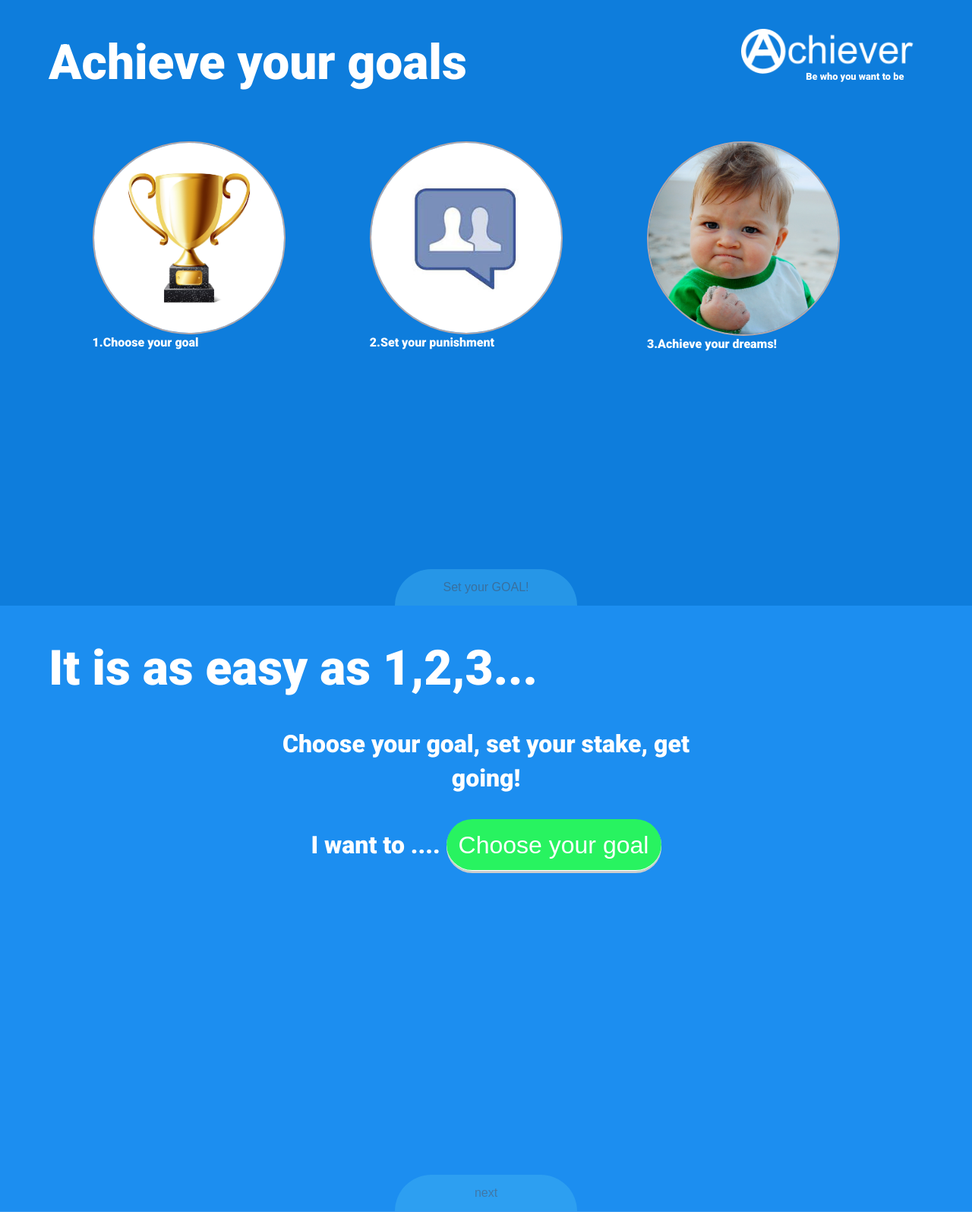
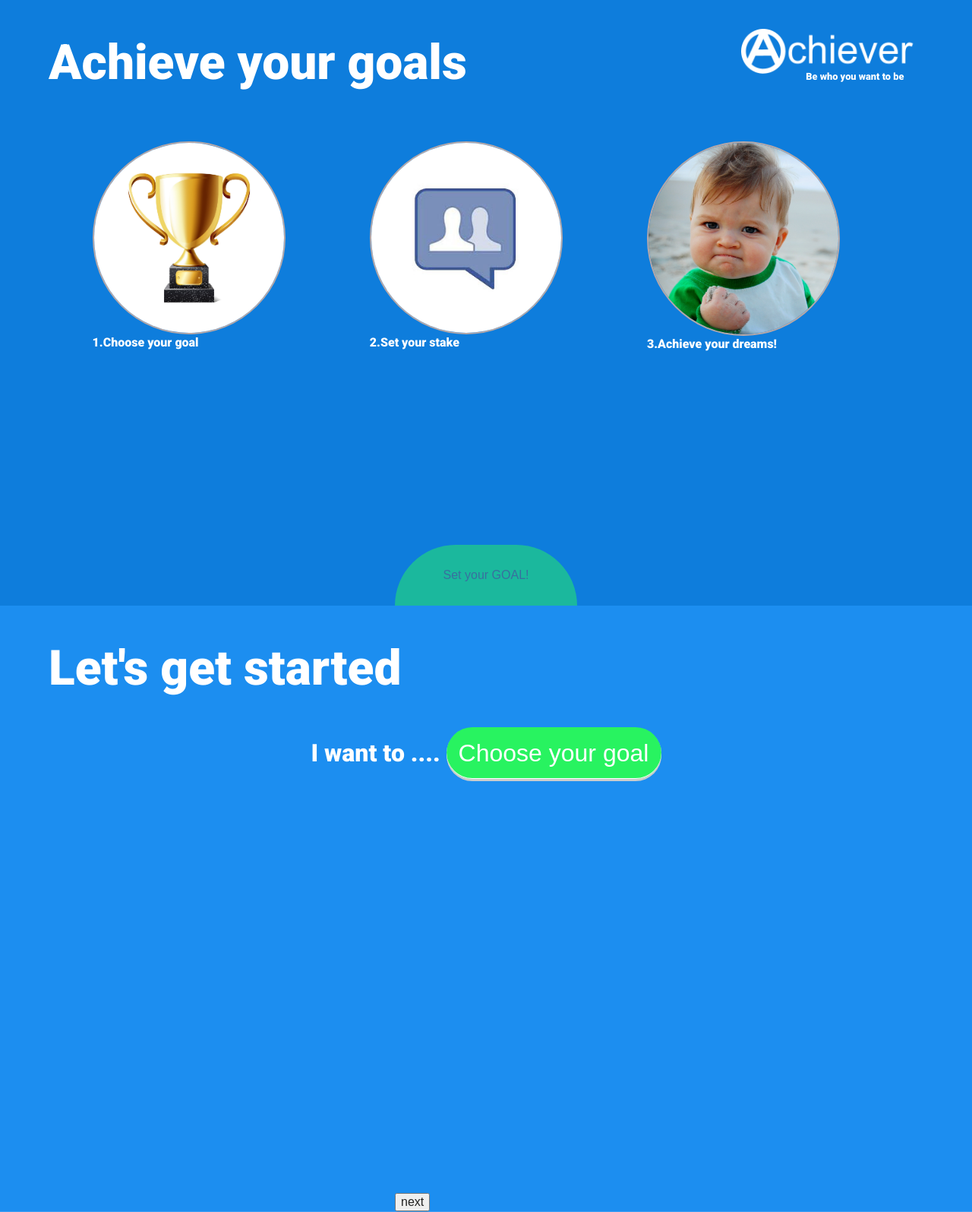
Before and after one commit to PolGuixe/Achiever, a PHP site: page / in a window 1280 px wide. Shown: the top 1595 px of the page at 76% size. Run offline with PHP 8.4, Linux system fonts and the light colour scheme; some libraries are stand-ins or nearby versions.

Commit message:
button change

```diff
--- a/css/main.css
+++ b/css/main.css
@@ -193,6 +193,20 @@ margin:1em;
 	margin-left:-7.5em;
 	position: absolute;
 	bottom: 0px;
+}
+
+
+.introButton{
+    width:15em;
+    height:5em;
+    border-radius: 5em 5em 0em 0em;
+    border:none;
+    color: #636363;
+    background-color:#28F360;
+    opacity:0.5;
+}
+
+
 }
 .nextButton{
 	width:15em;
--- a/index.php
+++ b/index.php
@@ -43,7 +43,7 @@
 				</div>
                <div class="imageWrapper">
 					<img src="img/social.jpg">
-                  <span>2.Set your punishment</span>
+                  <span>2.Set your stake</span>
                </div>
 				<div class="imageWrapper">
 					<img src="img/achievement.jpg">
@@ -52,16 +52,17 @@
            <div class="contentWrapper">
            </div><!--contentWrapper-->
            <div class="buttonWrapper">
-           <input type="button" class="nextButton" id="intronext" value="Set your GOAL!">
+           <input type="button" class="introButton" id="intronext" value="Set your GOAL!">
+
            </div>
 		</div>
 
 		<div class="panel chooseGoal">
 			<div class="header">
-            It is as easy as 1,2,3...
+            <span> Let's get started </span>
             </div>
              <div class="contentWrapper">
-				<p> Choose your goal, set your stake, get going! </p>
+				<p>  </p>
 				<span>I want to ....
 					<!--<div class="selectWrapper">-->
     				<select id="goal_type" >
@@ -85,6 +86,11 @@
                  <input type="button" class="nextButton" id="chooseGoalnext" value="next">
                  </div>
 		</div>
+
+
+
+
+
 
 		<div class="panel logFace">
         	<div class="header">
@@ -148,7 +154,7 @@
 			<br/>
 			</div><!--contentWrapper-->
 <br>
-Check out our <a href="http://behaviouralinsights.wordpress.com/" >blog! </a>
+Check out our <a href="http://behaviouralinsights.wordpress.com/">blog! </a>
 </br>
 
 
```
